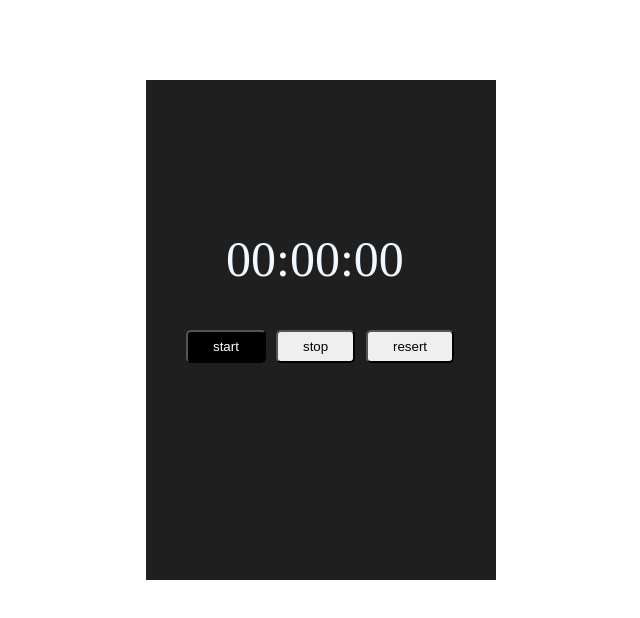
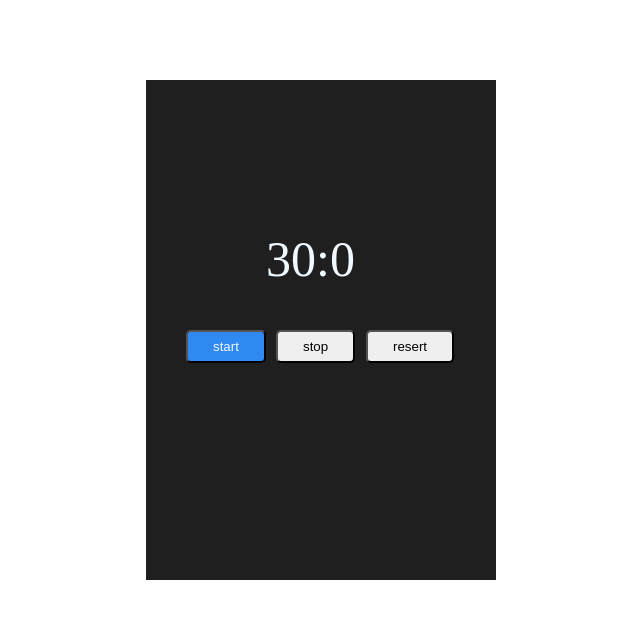
Before and after one commit to galymsakitzhan/31github4, a plain HTML site: page index.html in a window 1280 px wide. Both pictures are taken after a click on the button "start". Shown: the whole page, without its empty margins (319-959 px from the left). Drawn offline with Linux system fonts and the light colour scheme.

Commit message:
add date for timer

```diff
--- a/index.html
+++ b/index.html
@@ -9,7 +9,7 @@
 </head>
 <body>
     <div class="container">
-        <div class="timer">00:00:00</div>
+        <div id="timer"></div>
         <div class="start">
             <button id="start">start</button>
         </div>
--- a/script.js
+++ b/script.js
@@ -2,24 +2,31 @@
 const start = document.getElementById('start');
 let stop = document.querySelector('#stop');
 let resert = document.querySelector('#resert');
-let timer = document.querySelector('.timer');
+let timer = document.querySelector('#timer');
 
 
 start.addEventListener('click', () =>{
-    console.log("Kotakbas");
-    start.style.backgroundColor = 'black';
-    start.style.color = 'white';
+    start.classList.toggle('blueshow');
 })
 
 
 stop.addEventListener('click', () =>{
-    console.log("Kotakbas");
-    stop.style.backgroundColor = 'black';
-    stop.style.color = 'white';
+    stop.classList.toggle('redshow')
 })
 
-resert.addEventListener('click', () =>{
-    console.log("Kotakbas");
-    resert.style.backgroundColor = 'black';
-    resert.style.color = 'white';
-})
+
+function updateTimer(){
+    future = Date.parse("jun 12, 2022 01:30:00");
+    now = Date.parse("jun 12, 2022 01:00:00");
+    diff = future - now;
+
+    mins = Math.floor(diff / (1000 * 60));
+    secs = Math.floor(diff / 1000);
+
+    s = secs - mins * 60;
+
+    timer.innerHTML = + " " + mins + ":" + s
+
+}
+
+updateTimer();
--- a/style.css
+++ b/style.css
@@ -13,11 +13,11 @@
     margin: 80px auto;
 }
 
-.container .timer{
+.container #timer{
     position: absolute;
     top: 150px;
     font-size: 50px;
-    margin: 0 80px;
+    margin: 0 120px;
     color: aliceblue;
 }
 
@@ -47,3 +47,13 @@
     border-radius: 5px;
     cursor: pointer;
 }
+
+.redshow{
+    background-color: brown;
+    color: aliceblue;
+}
+
+.blueshow{
+    background-color: rgb(47, 137, 241);
+    color: aliceblue;
+}
```
